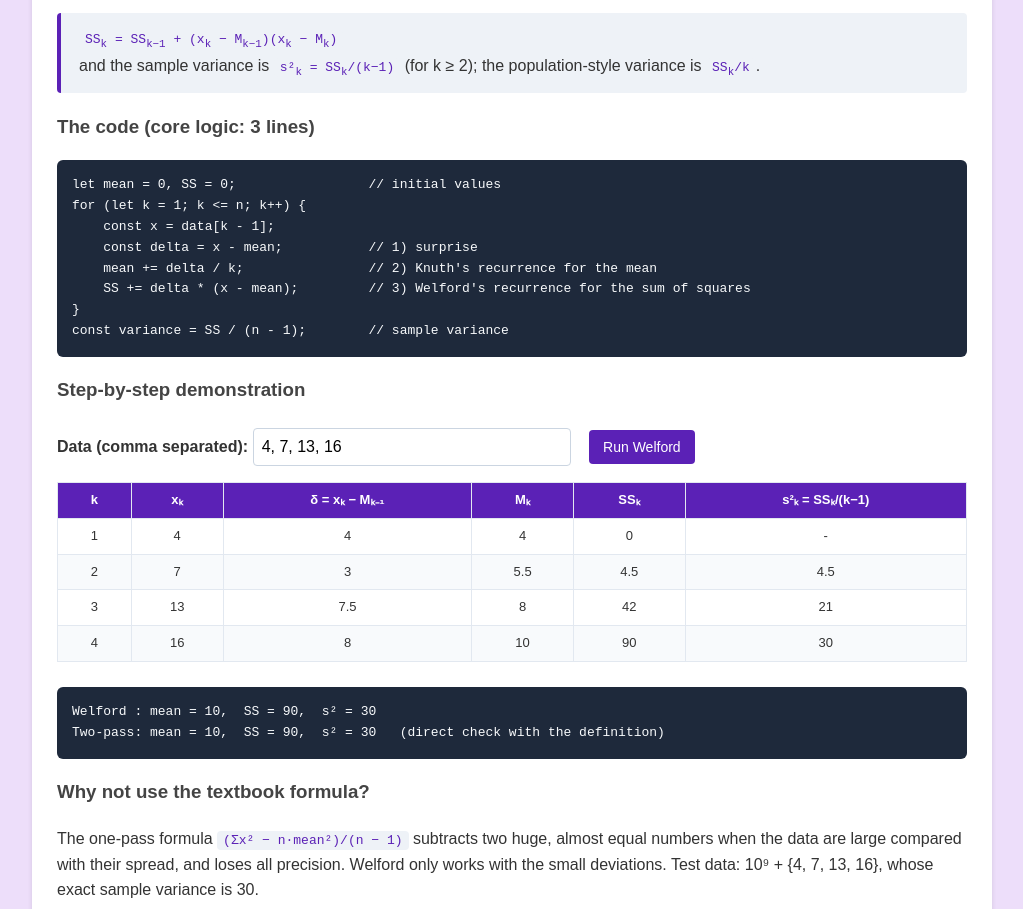
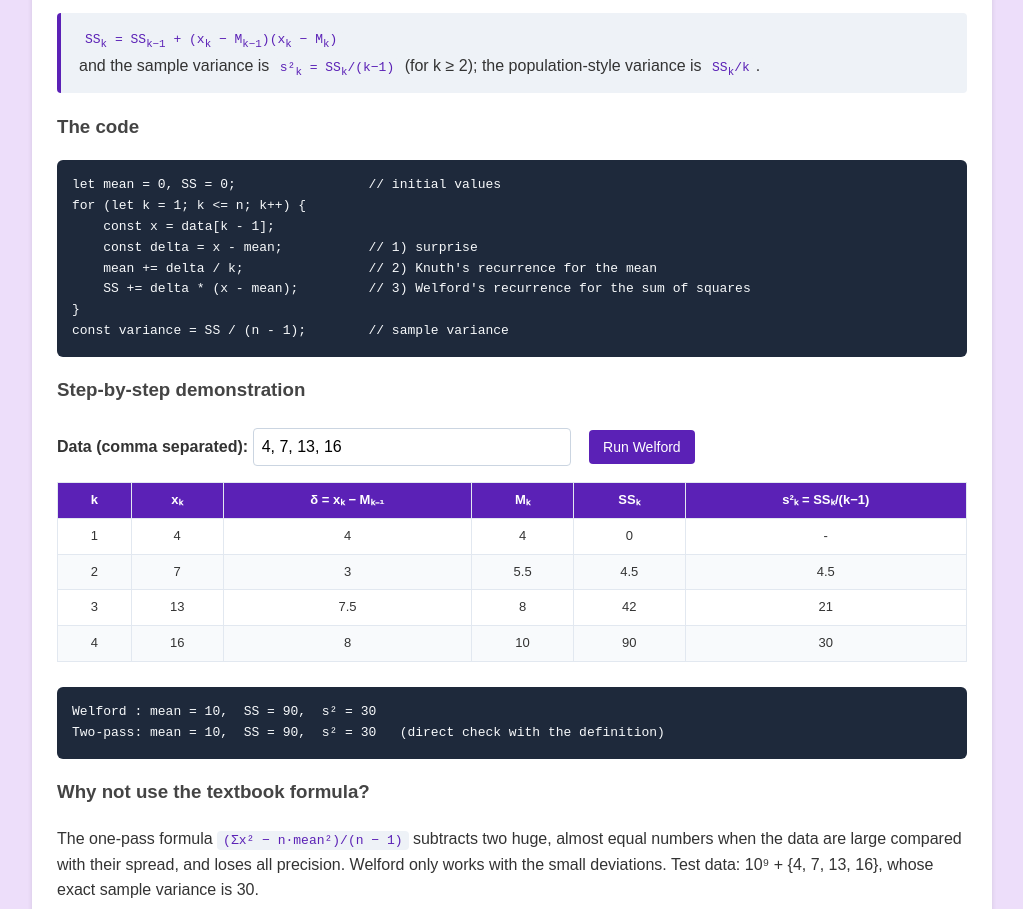
Before and after one commit to lisaproiettic/lisaproiettic.github.io, a plain HTML site: page homework5.html in a window 1280 px wide. Shown: the part 1055-1964 px from the top of the page, without its empty margins (128-1151 px from the left). Drawn offline with Linux system fonts and the light colour scheme.

Commit message:
Add files via upload

```diff
--- a/homework5.html
+++ b/homework5.html
@@ -197,7 +197,7 @@
                 and the sample variance is <code>s²<sub>k</sub> = SS<sub>k</sub>/(k−1)</code> (for k ≥ 2); the population-style variance is <code>SS<sub>k</sub>/k</code>.
             </div>
 
-            <h3>The code (core logic: 3 lines)</h3>
+            <h3>The code</h3>
 <pre>let mean = 0, SS = 0;                 // initial values
 for (let k = 1; k &lt;= n; k++) {
     const x = data[k - 1];
```
